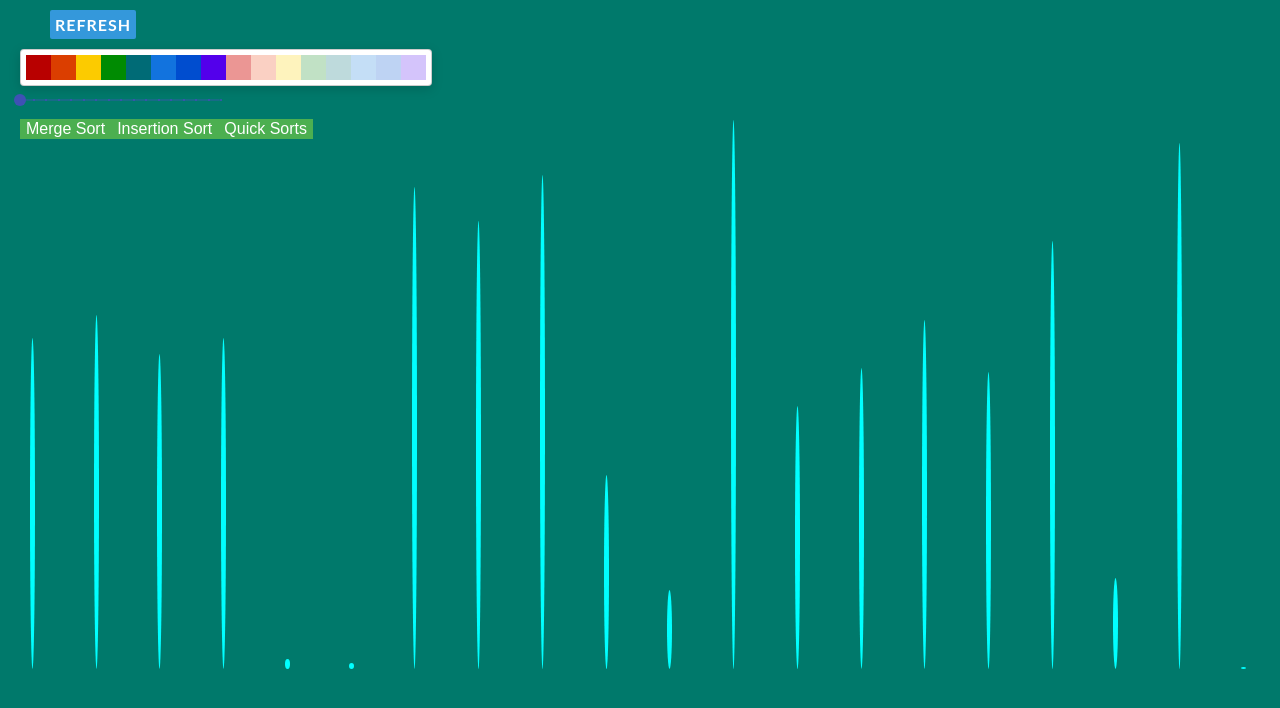
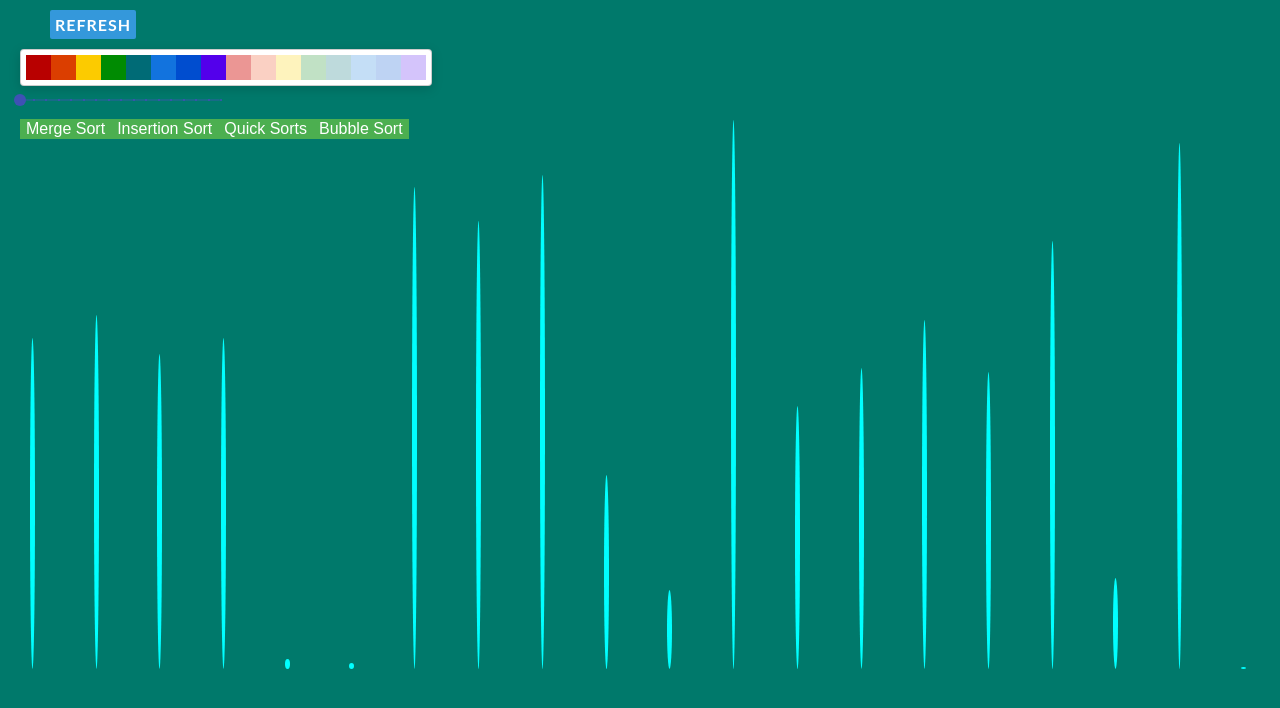
Before and after one commit to Roman1510/sorting-algorithms, a React (Create React App) app: page / in a window 1280 px wide. Shown: the top 708 px of the page. Built offline with nearby package versions, Linux system fonts and the light colour scheme.

Commit message:
added sorting, but not finished

```diff
--- /dev/null
+++ b/src/algorithms/BubbleSort.js
@@ -0,0 +1,13 @@
+export function getBubbleSortAnimations(inputArr) {
+    let len = inputArr.length;
+    for (let i = 0; i < len; i++) {
+        for (let j = 0; j < len; j++) {
+            if (inputArr[j] > inputArr[j + 1]) {
+                let tmp = inputArr[j];
+                inputArr[j] = inputArr[j + 1];
+                inputArr[j + 1] = tmp;
+            }
+        }
+    }
+    return inputArr;
+}
--- a/src/components/App.jsx
+++ b/src/components/App.jsx
@@ -5,6 +5,7 @@ import randomizeArray from "../randomizing/RandomizeArray.js";
 import { getInsertionSortAnimations } from "../algorithms/InsertionSort";
 import { getMergeSortAnimations } from "../algorithms/MergeSort";
 import { getQuickSortAnimations } from "../algorithms/QuickSort";
+import { getBubbleSortAnimations } from "../algorithms/BubbleSort";
 import { GithubPicker } from "react-color";
 let SIZE = 20; //setting the initial size of the array
 const DELAY = 5;
@@ -15,7 +16,6 @@ function App() {
   const [arr, setArr] = useState(randomizeArray(20, 550));
   const [isSorting, setIsSorting] = useState(false);
 
-  const [isSorted, setIsSorted] = useState(false);
   const [mainColor, setMainColor] = useState("00ffff");
   const containerRef = useRef(null);
   var dt = new Date(2021, 4, 19, 17, 32, 0);
@@ -95,6 +95,11 @@ function App() {
         animations = getQuickSortAnimations(arr);
         animateArrayUpdate(animations);
         break;
+      case "bubble":
+        // animations = getBubbleSortAnimations(arr);
+        // animateArrayUpdate(animations);
+        alert('Not yet implemented!')
+        break;
       default:
         console.log("default");
         break;
@@ -155,8 +160,15 @@ function App() {
           >
             Quick Sorts
           </button>
+          <button
+            className="sorting-buttons"
+            onClick={() => {
+              handleClick("bubble");
+            }}
+          >
+            Bubble Sort
+          </button>
         </div>
-
       </div>
       <Graph graphArray={arr} forwardedRef={containerRef} />
     </>
```
Also changed, not shown: 1 other file (tests, documents, lock files or other folders).
